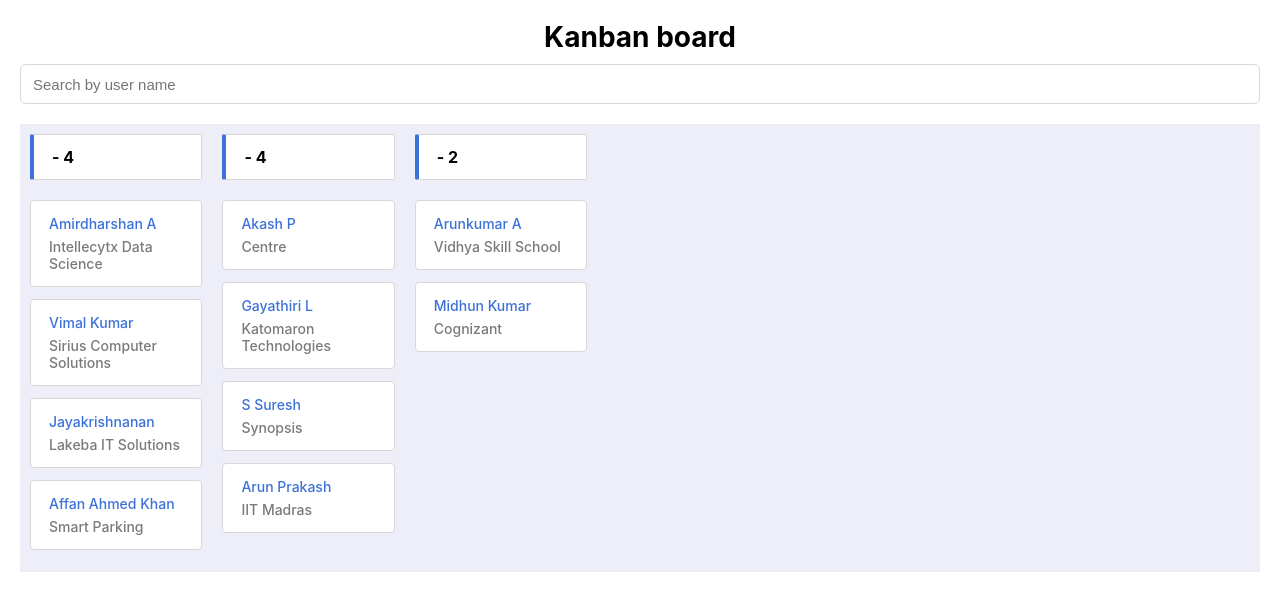
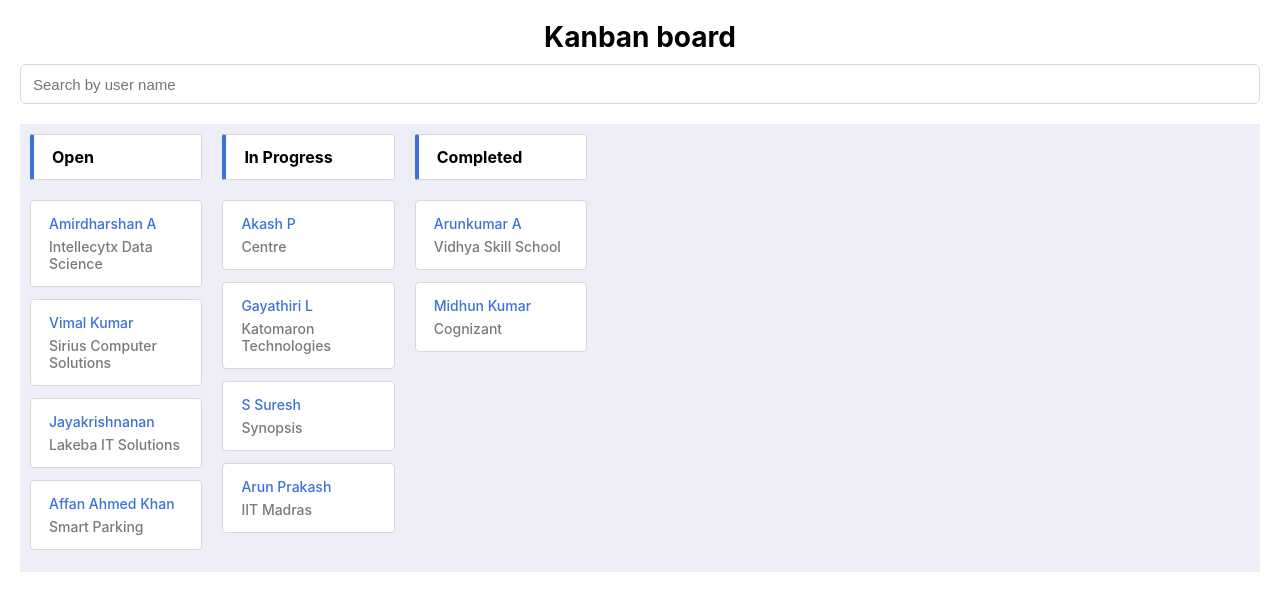
Before and after one commit to sk2111/kanban-board, a React (Create React App) app: page / in a window 1280 px wide. Shown: the top 610 px of the page. Built offline with nearby package versions, Linux system fonts and the light colour scheme.

Commit message:
refactor(components): :recycle: board column implementation clean up

```diff
--- a/src/components/reusables/BoardColumn/BoardColumn.jsx
+++ b/src/components/reusables/BoardColumn/BoardColumn.jsx
@@ -4,16 +4,22 @@ import PropTypes from "prop-types";
 //css
 import styles from "./BoardColumn.module.css";
 //components
-import { Droppable } from "react-beautiful-dnd";
+import { Droppable, Draggable } from "react-beautiful-dnd";
 import BoardTask from "components/reusables/BoardTask/BoardTask";
 
-const BoardColumn = ({ title, columnId, tasks }) => {
+const BoardColumn = ({ column, tasks, index }) => {
   return (
-    <div className={styles.container}>
-      <h3 className={styles.title}>
-        {title} - {tasks.length}
-      </h3>
-      <Droppable droppableId={columnId}>
+    <Draggable draggableId={column.id} index={index}>
+      {(provided) => (
+        <div
+          className={styles.container}
+          ref={provided.innerRef}
+          {...provided.draggableProps}
+        >
+          <h2 className={styles.title} {...provided.dragHandleProps}>
+            {column.title}
+          </h2>
+          <Droppable droppableId={column.id} type="task">
             {(provided) => (
               <div
                 className={styles.taskList}
@@ -28,13 +34,15 @@ const BoardColumn = ({ title, columnId, tasks }) => {
             )}
           </Droppable>
         </div>
+      )}
+    </Draggable>
   );
 };
 
 BoardColumn.propTypes = {
-  title: PropTypes.string.isRequired,
-  columnId: PropTypes.oneOfType([PropTypes.number, PropTypes.string]),
+  column: PropTypes.object.isRequired,
   tasks: PropTypes.array.isRequired,
+  index: PropTypes.number.isRequired,
 };
 
 export default BoardColumn;
```
Lines whose indentation alone changed are shown as unchanged.
